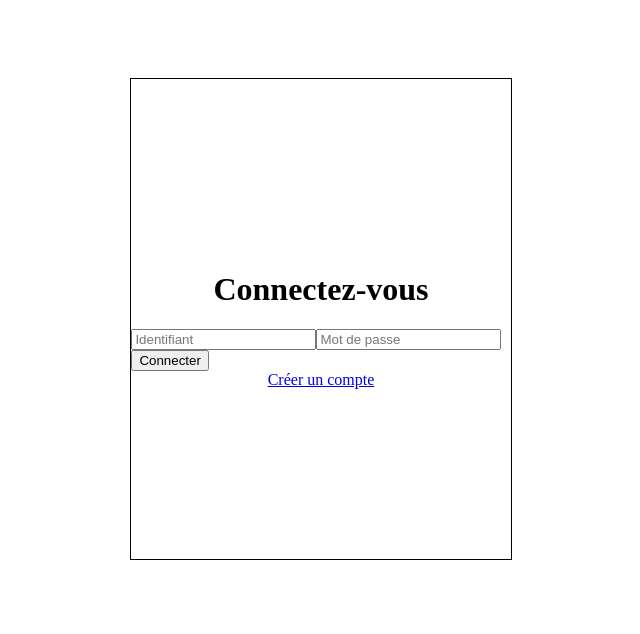
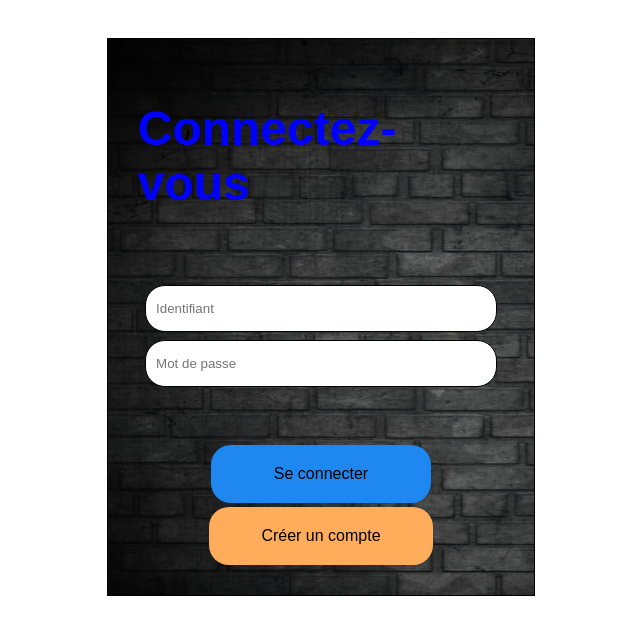
Before and after one commit to MarcDeveloppeur/gestionnaire_de_personnel-, a React (Create React App) app in the folder frontend/: page / in a window 1280 px wide. Shown: the top 634 px of the page, without its empty margins (319-959 px from the left). Built offline with nearby package versions, Linux system fonts and the light colour scheme.

Commit message:
Créer la page de connection

```diff
--- a/frontend/src/Pages/ConnectPage.js
+++ b/frontend/src/Pages/ConnectPage.js
@@ -1,13 +1,16 @@
-import React from 'react';
+import React,{useState} from 'react';
 import {Link} from 'react-router-dom';
 import './PageStyles/ConnectPageCss.css';
 
 function ConnectPage() {
 
+  const [identifiant,setIdentifiant]=useState('');
+  const [motDePasse,setMotDePasse]=useState('');
+
   //La fonction pour connecter l'utilisateur
   const connecter=(e)=>{
     e.preventDefault();
-    console.log('salut');
+    console.log(identifiant+' '+motDePasse);
   }
 
   return (
@@ -15,11 +18,11 @@ function ConnectPage() {
        <div className="ConnectForm">
            <h1 className="formTitle">Connectez-vous</h1>
            <form onSubmit={connecter}>
-               <input type="text" className="textInput" placeholder="Identifiant"/>
-               <input type="password" className="textInput" placeholder="Mot de passe"/>
-               <input type="submit" className="btn-envoyer" value="Connecter"/>
+               <input type="text" value={identifiant} onChange={(e)=>setIdentifiant(e.target.value)} className="textInput" placeholder="Identifiant"/>
+               <input type="password" value={motDePasse} onChange={(e)=>setMotDePasse(e.target.value)} className="textInput" placeholder="Mot de passe"/>
+               <input type="submit" className="btn-connecter" value="Se connecter"/>
            </form>
-           <Link to="/Register">Créer un compte</Link>
+           <Link to="/Register" className="link">Créer un compte</Link>
        </div>
     </div>
   );
--- a/frontend/src/Pages/PageStyles/ConnectPageCss.css
+++ b/frontend/src/Pages/PageStyles/ConnectPageCss.css
@@ -5,14 +5,77 @@
   flex-direction: column;
   justify-content: center;
   align-items: center;
+
 }
 .ConnectForm{
   display: flex;
   flex-direction: column;
   justify-content: center;
   align-items: center;
-  width:30%;
-  height:30em;
+  width:29%;
+  height:31em;
   border:1px black solid;
-  margin-top:70px;
+  margin-top:30px;
+  padding: 30px;
+  background-image: url('./bg.jpg');
 }
+.formTitle{
+  color:blue;
+  font-family: sans-serif;
+  font-size: 3em;
+  margin-bottom: 70px;
+}
+form{
+  display: flex;
+  flex-direction: column;
+  justify-content: space-around;
+  align-items: center;
+  height:60%;
+  width:100%;
+}
+.textInput{
+  width:90%;
+  height:25px;
+  border-radius: 20px;
+  border:1px solid black;
+  padding: 10px;
+}
+.btn-connecter{
+  font-family: sans-serif;
+  color:black;
+  padding: 20px;
+  font-size: 1em;
+  border-radius: 20px;
+  border-style: none;
+  background-color: rgb(30,135,240);
+  width:60%;
+  margin-top: 50px;
+  cursor:pointer;
+}
+.link{
+  text-decoration: none;
+  font-family: sans-serif;
+  color:black;
+  padding: 20px;
+  border-radius: 20px;
+  border-style: none;
+  background-color: rgb(255,173,91);
+  width:50%;
+  text-align: center;
+}
+.textInput:focus{
+  box-shadow: 0px 0px 10px blue;
+}
+@media all and (max-width:920px){
+  .ConnectForm{
+    width:60%;
+  }
+}
+@media all and (max-width:786px){
+  .ConnectForm{
+    width:80%;
+  }
+  .formTitle{
+    font-size: 2em;
+  }
+}
```
Also changed, not shown: frontend/src/Pages/PageStyles/bg.jpg (added).
